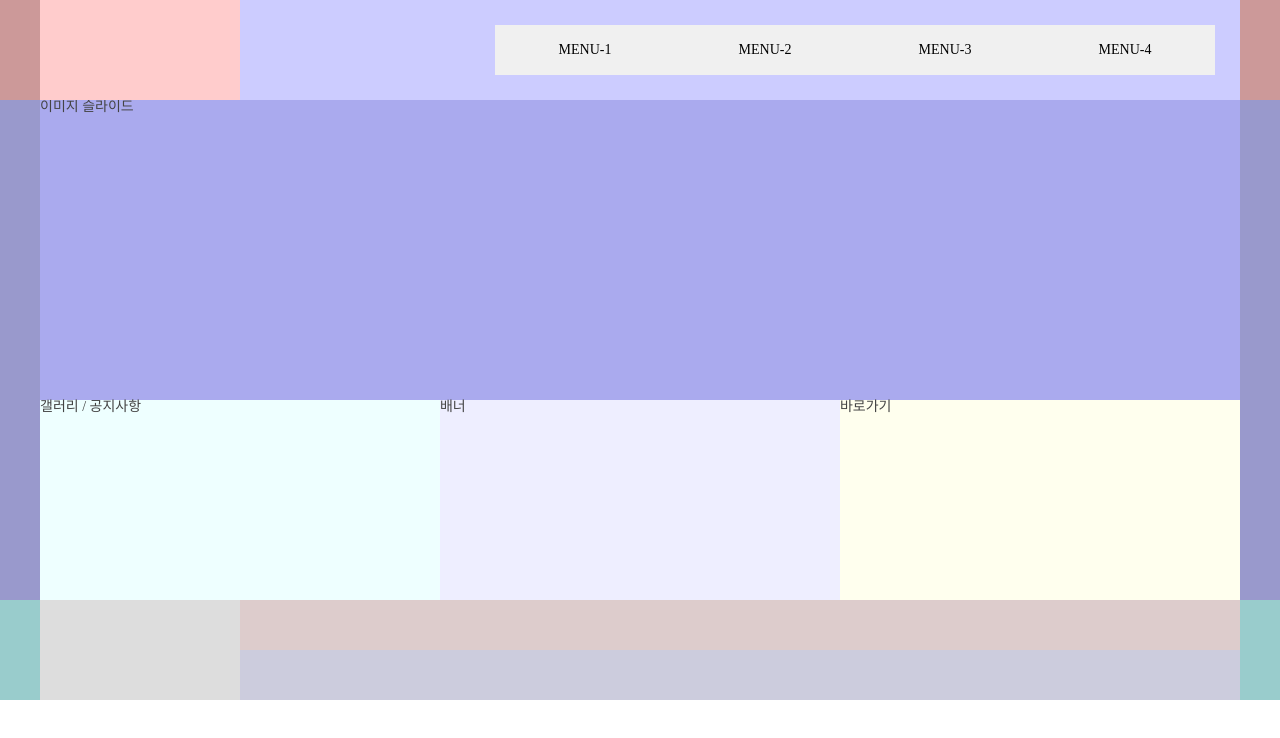
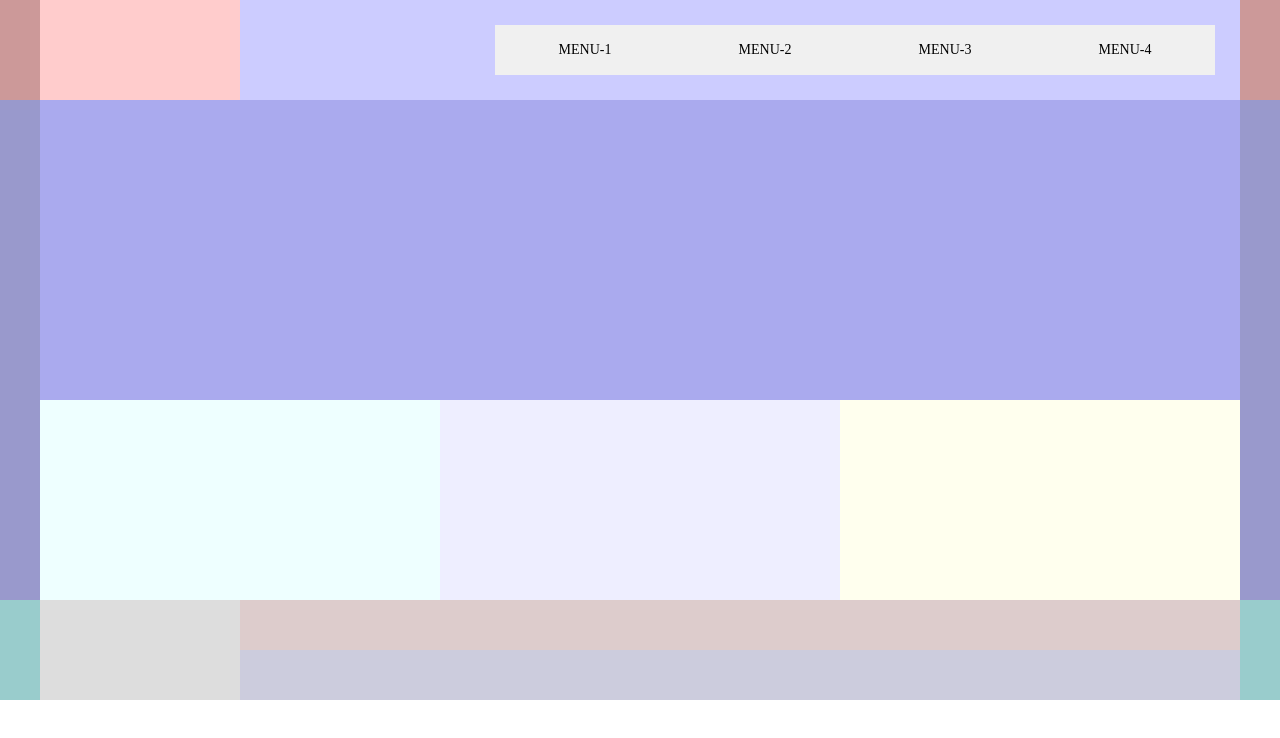
Before and after one commit to moonjongjs/wireFrame2, a plain HTML site: page index.html in a window 1280 px wide. Drawn offline with Linux system fonts and the light colour scheme.

Commit message:
Update 2021-02-04

```diff
--- a/css/reset.css
+++ b/css/reset.css
@@ -7,5 +7,6 @@
 em,i,address {font-style:normal;}
 ul,li {list-style:none;}
 .clearfix::after {content:'';display:block;clear:both;}
+.hide {display:none;}
 a {color:#444;text-decoration:none;}
 header,main,section,footer {display:block;}
--- a/index.html
+++ b/index.html
@@ -78,18 +78,18 @@
     </header>
     <main id="main">
         <section id="section1">
-            <h2>이미지 슬라이드</h2>
+            <h2  class="hide">이미지 슬라이드</h2>
         </section>
         <section id="section2">
             <div class="content clearfix">
                 <div class="left-box">
-                    <h2>갤러리 / 공지사항</h2>
+                    <h2  class="hide">갤러리 / 공지사항</h2>
                 </div>
                 <div class="center-box">
-                    <h2>배너</h2>
+                    <h2  class="hide">배너</h2>
                 </div>
                 <div class="right-box">
-                    <h2>바로가기</h2>
+                    <h2  class="hide">바로가기</h2>
                 </div>
             </div>
         </section>
```
